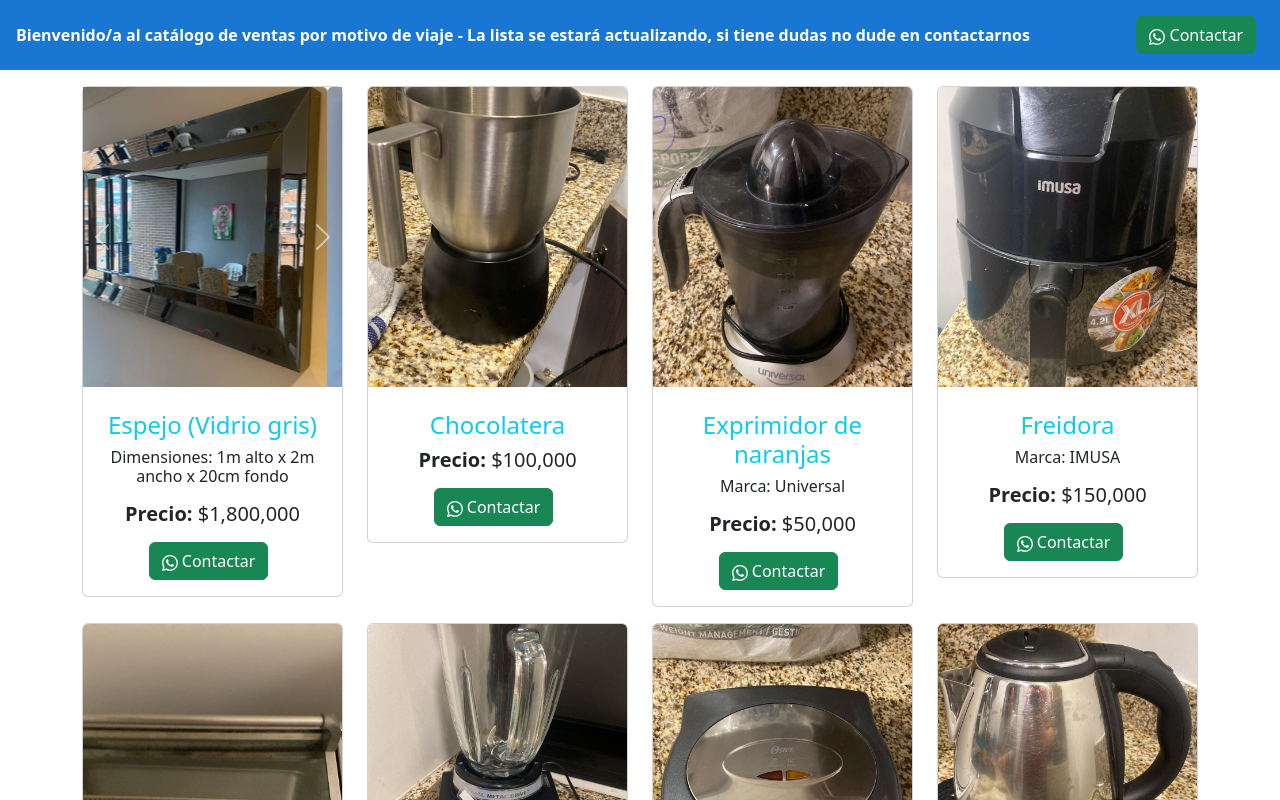
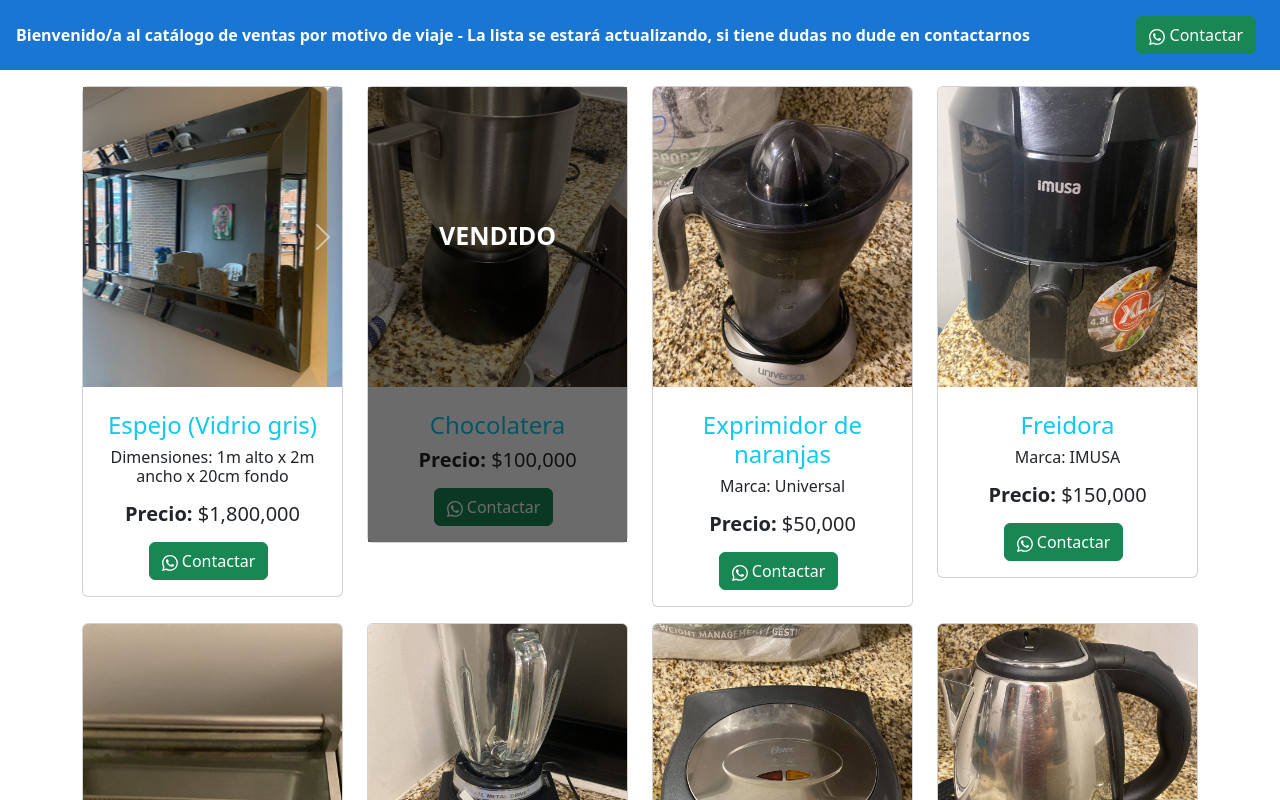
Before and after one commit to sebasnavarrete/ventaviaje, an Angular app: page / in a window 1280 px wide. Shown: the top 800 px of the page. Built offline with nearby package versions, Linux system fonts and the light colour scheme.

Commit message:
products

```diff
--- a/src/app/app.component.html
+++ b/src/app/app.component.html
@@ -17,6 +17,7 @@
   <div class="row">
     <div class="col-md-5 col-lg-4 col-xl-3 mb-3" *ngFor="let product of products; let ind = index">
       <div class="card">
+        <p *ngIf="product.sold" class="sold">VENDIDO</p>
         <div id="productCarousel{{ind}}" class="carousel slide" data-bs-ride="carousel"
              *ngIf="product.images.length > 1">
           <div class="carousel-inner">
--- a/src/app/app.component.ts
+++ b/src/app/app.component.ts
@@ -14,67 +14,80 @@ export class AppComponent {
       title: "Espejo (Vidrio gris)",
       subtitle: `Dimensiones: 1m alto x 2m ancho x 20cm fondo`,
       price: 1800000,
-      images: ["esp1.jpeg", "espj2.jpeg"]
+      images: ["esp1.jpeg", "espj2.jpeg"],
+      sold: false
     }, {
       title: "Chocolatera",
       subtitle: ``,
       price: 100000,
-      images: ["chocolatera.jpeg"]
+      images: ["chocolatera.jpeg"],
+      sold: true
     }, {
       title: "Exprimidor de naranjas",
       subtitle: `Marca: Universal`,
       price: 50000,
-      images: ["exprimidor.jpeg"]
+      images: ["exprimidor.jpeg"],
+      sold: false
     }, {
       title: "Freidora",
       subtitle: `Marca: IMUSA`,
       price: 150000,
-      images: ["freidora.jpeg"]
+      images: ["freidora.jpeg"],
+      sold: false
     }, {
       title: "Horno freidor",
       subtitle: `Marca: Black and Decker`,
       price: 300000,
-      images: ["horno_f.jpeg"]
+      images: ["horno_f.jpeg"],
+      sold: false
     }, {
       title: "Licuadora",
       subtitle: `Marca: Oster`,
       price: 250000,
-      images: ["licuadora.jpeg"]
+      images: ["licuadora.jpeg"],
+      sold: false
     }, {
       title: "Sanduchera",
       subtitle: `Marca: Oster`,
       price: 100000,
-      images: ["sanduchera.jpeg"]
+      images: ["sanduchera.jpeg"],
+      sold: false
     }, {
       title: "Tetera",
       subtitle: `Marca: Universal`,
       price: 70000,
-      images: ["tetera.jpeg"]
+      images: ["tetera.jpeg"],
+      sold: false
     }, {
       title: "Tostadora",
       subtitle: `Marca: Oster`,
       price: 200000,
-      images: ["tostadora.jpeg"]
+      images: ["tostadora.jpeg"],
+      sold: false
     },{
       title: "Bicicleta SCOTT Talla L",
       subtitle: `SCOTT ASPECT 940/2021 9 VEL - Negro Mate`,
       price: 2000000,
-      images: ["bici11.jpeg", "bici12.jpeg"]
+      images: ["bici11.jpeg", "bici12.jpeg"],
+      sold: false
     },{
       title: "Bicicleta OPTIMUS Talla S",
       subtitle: `OPTIMUS AQUILA 29 8 VEL - Negro/Azul/Naranja`,
       price: 800000,
-      images: ["bici21.jpeg", "bici22.jpeg"]
+      images: ["bici21.jpeg", "bici22.jpeg"],
+      sold: false
     },{
       title: "PlayStation 5 825GB",
       subtitle: `(Excelente estado, sin caja) con lector de disco + 2 controles + Audífonos gamer inalámbricos HyperX Cloud Flight`,
       price: 3000000,
-      images: ["ps5.jpeg"]
+      images: ["ps5.jpeg"],
+      sold: false
     },{
       title: "iPAD 6ta generación",
       subtitle: `32GB de disco`,
       price: 1000000,
-      images: ["ipad.jpeg", "ipad2.jpeg"]
+      images: ["ipad.jpeg", "ipad2.jpeg"],
+      sold: false
     }
   ];
 }
--- a/src/styles.css
+++ b/src/styles.css
@@ -44,3 +44,17 @@ p {
   height: 300px;
   object-fit: cover;
 }
+
+.sold {
+  position: absolute;
+  top: 0;
+  z-index: 100;
+  width: 100%;
+  text-align: center;
+  font-size: 25px;
+  background-color: #00000094;
+  padding: 50% 0;
+  height: 100%;
+  font-weight: bold;
+  color: white;
+}
```
Also changed, not shown: 5 other files (tests, documents, lock files or other folders).
